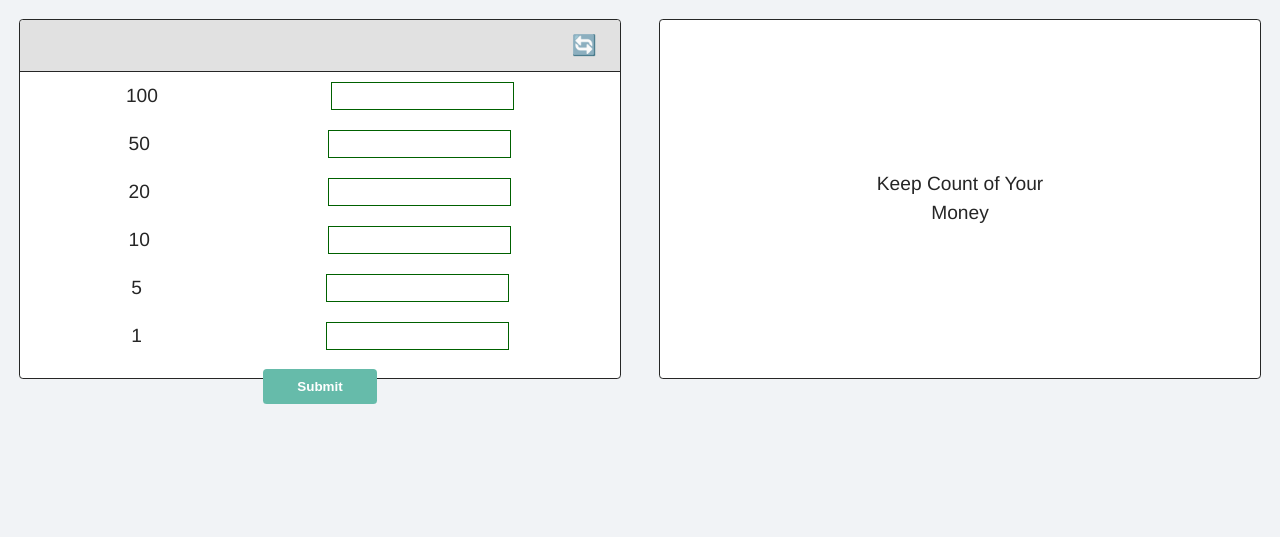
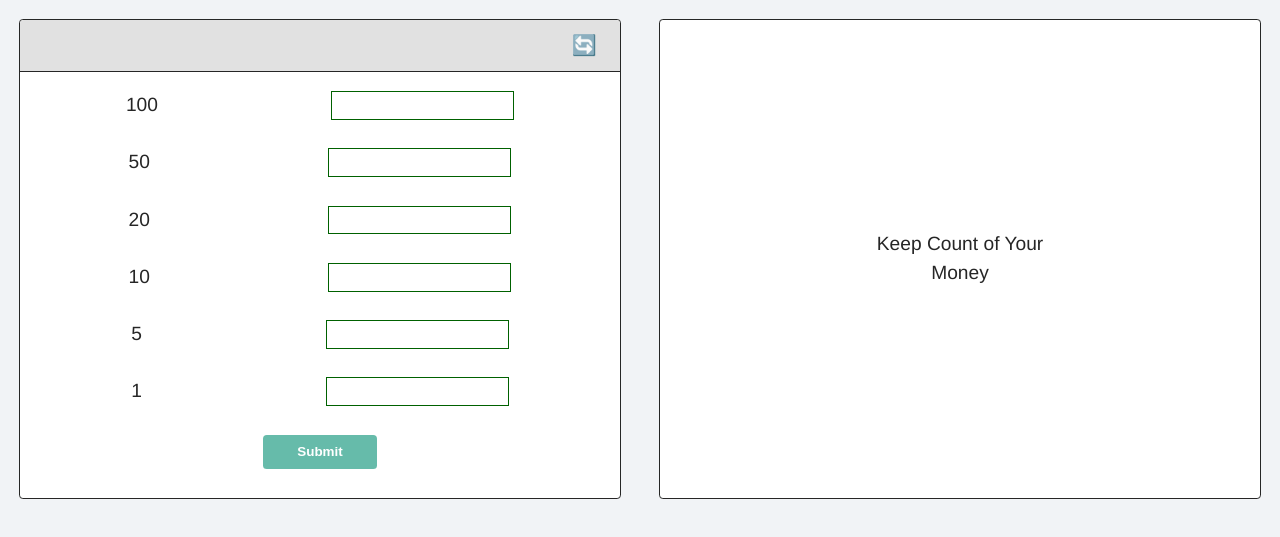
Before and after one commit to evo-g/money-counter, a website built with Parcel: page src/index.html in a window 1280 px wide. Shown: the part 169-706 px from the top of the page. Built offline with nearby package versions, Linux system fonts and the light colour scheme.

Commit message:
changes to css to form and child container

```diff
--- a/src/style.css
+++ b/src/style.css
@@ -49,7 +49,7 @@ h1 {
   justify-content: center;
   align-items: center;
   width: 100%;
-  min-height: 45vh;
+  min-height: 60vh;
   border-radius: .2rem;
 }
 
@@ -57,7 +57,7 @@ form {
   margin: 0 1rem 2rem 0;
   background-color: #ffffff;
   border: 1px solid #262626;
-  height: 45vh;
+  height: 60vh;
   display: flex;
   flex-direction: column;
   justify-content: space-between;
```
